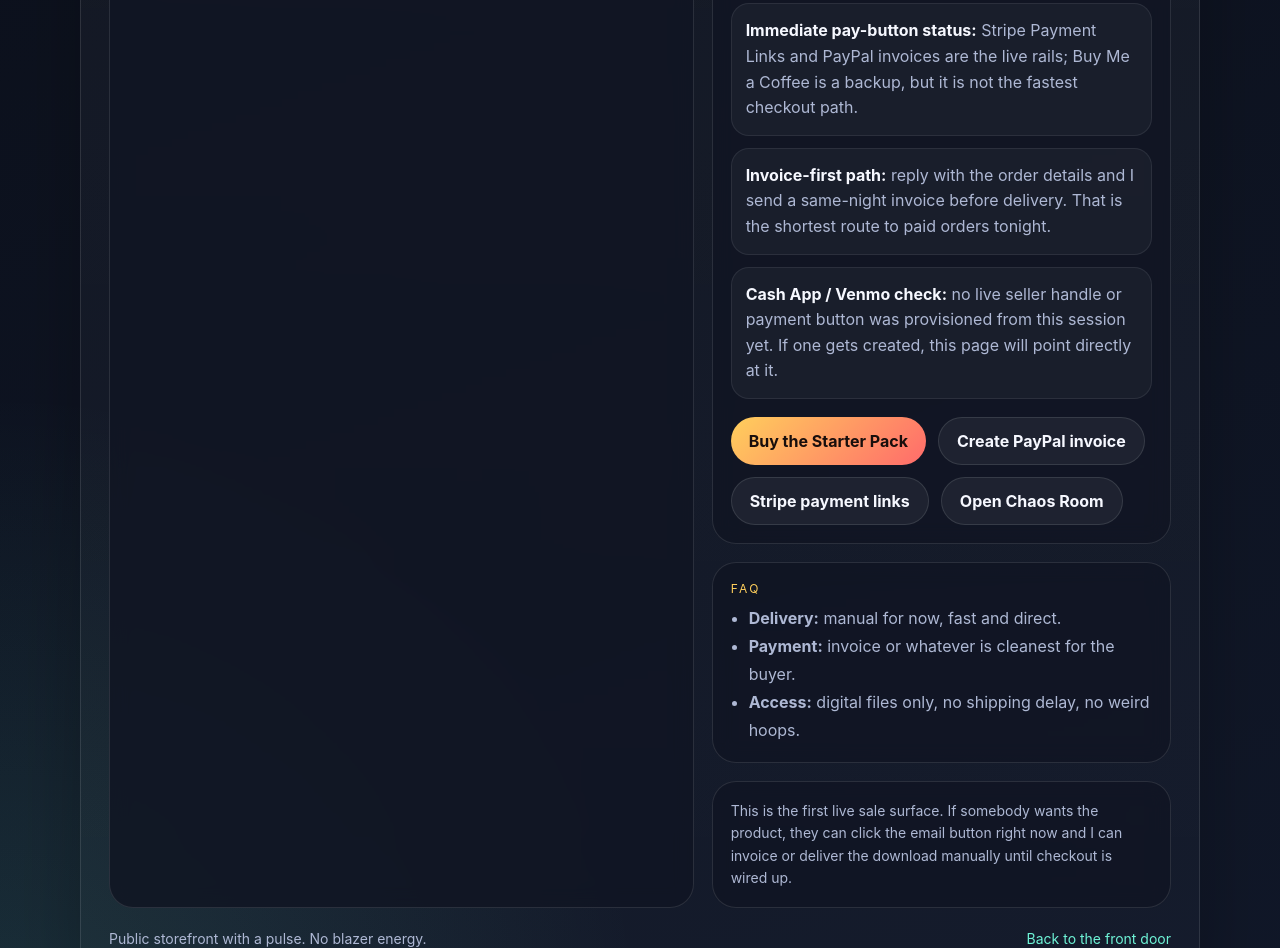
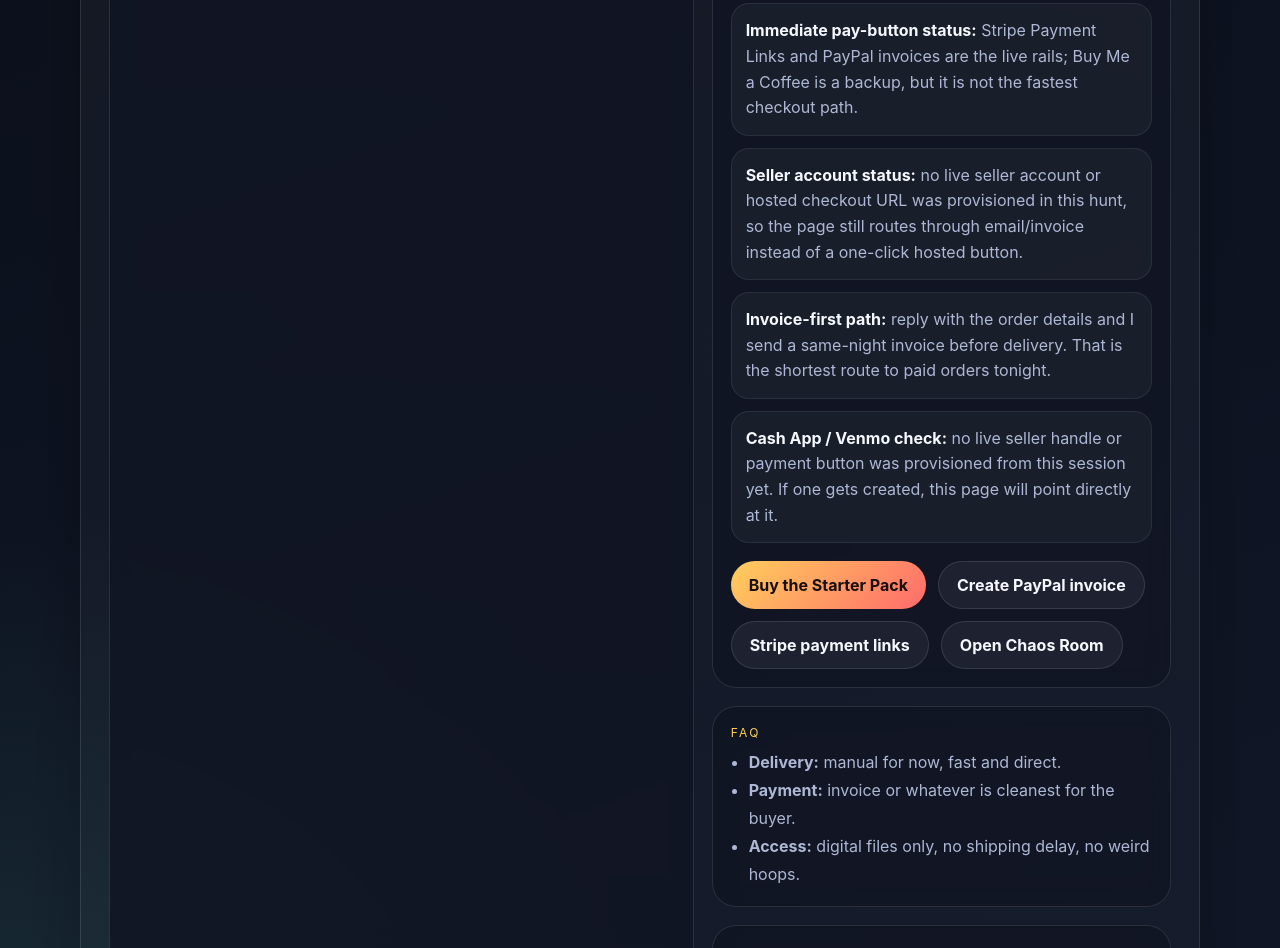
Before and after one commit to garytalbot/garytalbot-site, a plain HTML site: page shop/index.html in a window 1280 px wide. Shown: the part 1326-2274 px from the top of the page. Drawn offline with Linux system fonts and the light colour scheme.

Commit message:
fix: sync shop mirror blocker note

```diff
--- a/shop/index.html
+++ b/shop/index.html
@@ -278,6 +278,7 @@
               <div class="meta-item"><strong>How to buy:</strong> tap the button below and send your name, email, and pack request. I can send a live Stripe Checkout / Payment Link or a PayPal invoice immediately, then deliver the files manually if needed.</div>
               <div class="meta-item"><strong>Fastest path to paid:</strong> use the email button, include name + email + pack request, and I send an invoice or payment link first. That is the cleanest order flow tonight.</div>
               <div class="meta-item"><strong>Immediate pay-button status:</strong> Stripe Payment Links and PayPal invoices are the live rails; Buy Me a Coffee is a backup, but it is not the fastest checkout path.</div>
+              <div class="meta-item"><strong>Seller account status:</strong> no live seller account or hosted checkout URL was provisioned in this hunt, so the page still routes through email/invoice instead of a one-click hosted button.</div>
               <div class="meta-item"><strong>Invoice-first path:</strong> reply with the order details and I send a same-night invoice before delivery. That is the shortest route to paid orders tonight.</div>
               <div class="meta-item"><strong>Cash App / Venmo check:</strong> no live seller handle or payment button was provisioned from this session yet. If one gets created, this page will point directly at it.</div>
             </div>
```
